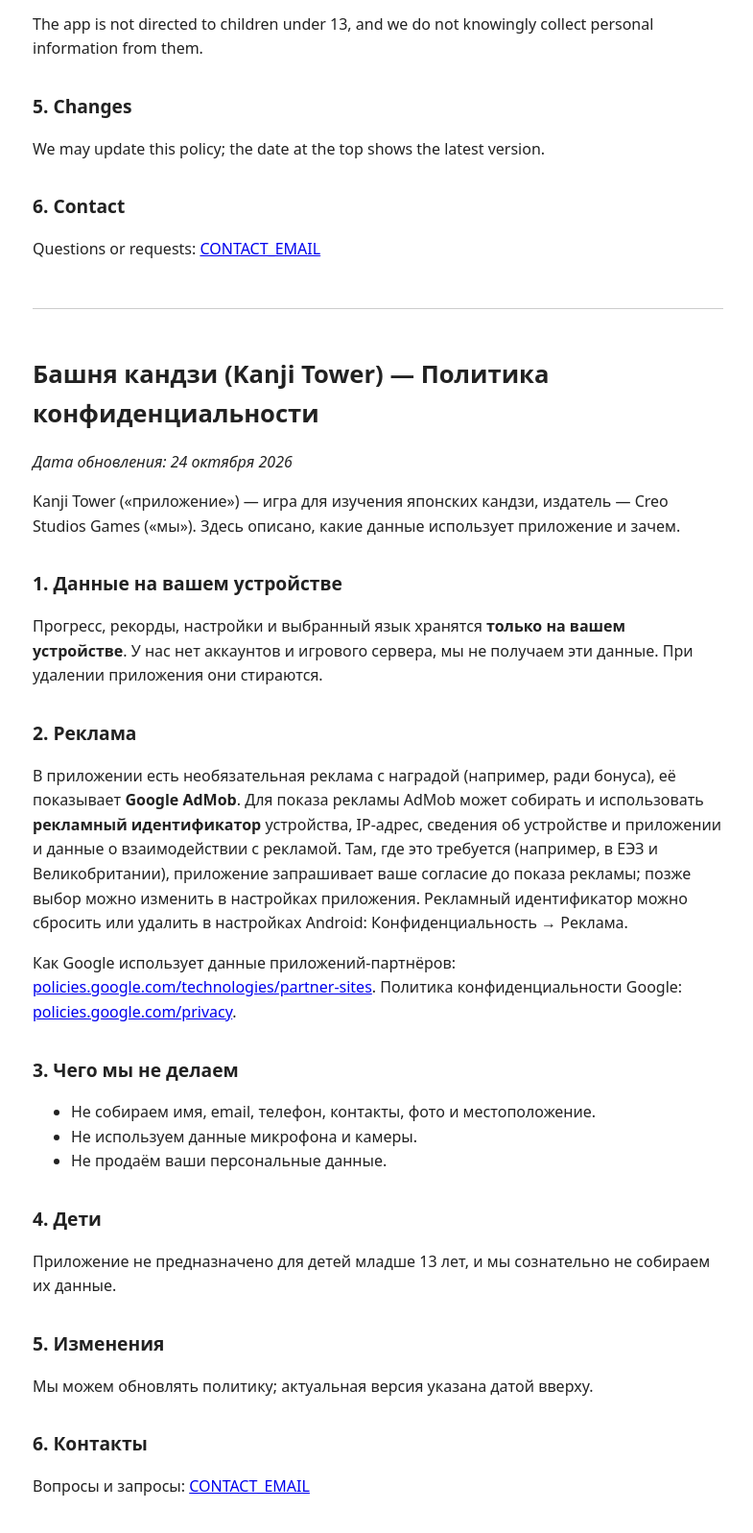
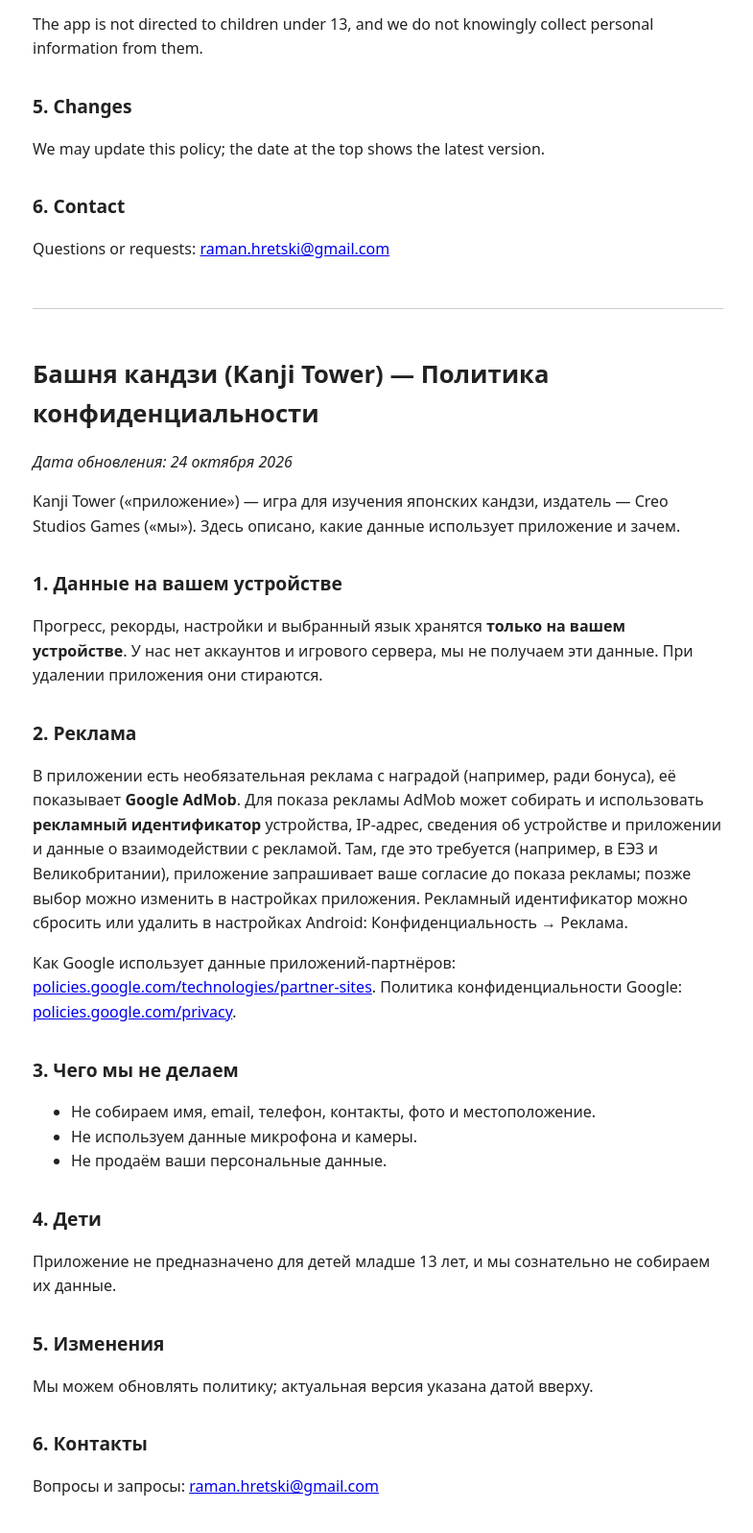
Before and after one commit to creogamesltd-maker/kanjitower-privacy, a plain HTML site: page index.html in a window 1280 px wide. Shown: the part 894-2491 px from the top of the page at 96% size, without its empty margins (246-1031 px from the left). Drawn offline with Linux system fonts and the light colour scheme.

Commit message:
Privacy policy: contact email

```diff
--- a/index.html
+++ b/index.html
@@ -46,7 +46,7 @@ Google’s Privacy Policy: <a href="https://policies.google.com/privacy">policie
 <p>We may update this policy; the date at the top shows the latest version.</p>
 
 <h2>6. Contact</h2>
-<p>Questions or requests: <a href="mailto:CONTACT_EMAIL">CONTACT_EMAIL</a></p>
+<p>Questions or requests: <a href="mailto:raman.hretski@gmail.com">raman.hretski@gmail.com</a></p>
 
 <hr id="ru">
 
@@ -84,7 +84,7 @@ Google’s Privacy Policy: <a href="https://policies.google.com/privacy">policie
 <p>Мы можем обновлять политику; актуальная версия указана датой вверху.</p>
 
 <h2>6. Контакты</h2>
-<p>Вопросы и запросы: <a href="mailto:CONTACT_EMAIL">CONTACT_EMAIL</a></p>
+<p>Вопросы и запросы: <a href="mailto:raman.hretski@gmail.com">raman.hretski@gmail.com</a></p>
 
 </body>
 </html>
```
